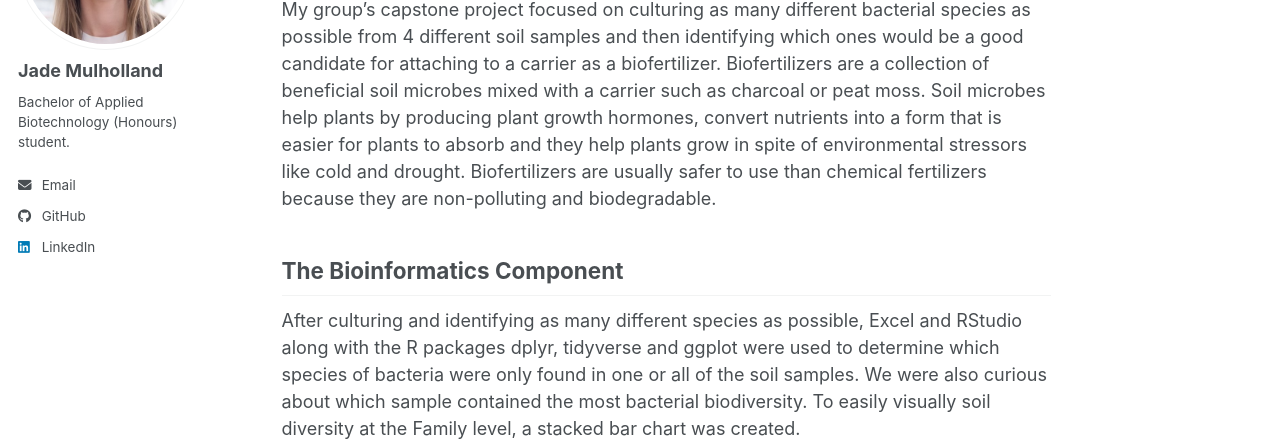
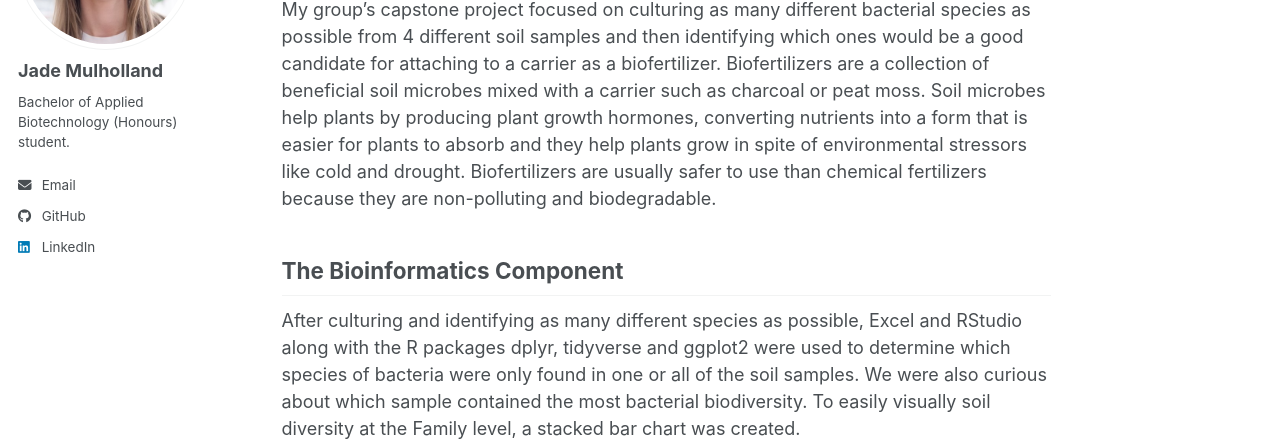
Before and after one commit to JadeLillian/biot74000-portfolio, a Jekyll site: the page built from _pages/capstone.md, in a window 1280 px wide and 1286 px high. Shown: the part 243-686 px from the top of the window. Built offline with Jekyll 4.4.1, drawn with Linux system fonts in a browser that asks for light colours; a script bundle is joined from its source files by our own code; library files that are not in the unit come from our copies.

Commit message:
Refine capstone project description and methodology
Corrected grammatical errors and improved clarity in the project description and methodology.

```diff
--- a/_pages/capstone.md
+++ b/_pages/capstone.md
@@ -29,9 +29,9 @@ author_profile: true
 -->
 
 ## My Capstone Project
-My group's capstone project focused on culturing as many different bacterial species as possible from 4 different soil samples and then identifying which ones would be a good candidate for attaching to a carrier as a biofertilizer. Biofertilizers are a collection of beneficial soil microbes mixed with a carrier such as charcoal or peat moss. Soil microbes help plants by producing plant growth hormones, convert nutrients into a form that is easier for plants to absorb and they help plants grow in spite of environmental stressors like cold and drought. Biofertilizers are usually safer to use than chemical fertilizers because they are non-polluting and biodegradable.
+My group's capstone project focused on culturing as many different bacterial species as possible from 4 different soil samples and then identifying which ones would be a good candidate for attaching to a carrier as a biofertilizer. Biofertilizers are a collection of beneficial soil microbes mixed with a carrier such as charcoal or peat moss. Soil microbes help plants by producing plant growth hormones, converting nutrients into a form that is easier for plants to absorb and they help plants grow in spite of environmental stressors like cold and drought. Biofertilizers are usually safer to use than chemical fertilizers because they are non-polluting and biodegradable.
 ## The Bioinformatics Component
-After culturing and identifying as many different species as possible, Excel and RStudio along with the R packages dplyr, tidyverse and ggplot were used to determine which species of bacteria were only found in one or all of the soil samples. We were also curious about which sample contained the most bacterial biodiversity. To easily visually soil diversity at the Family level, a stacked bar chart was created.
+After culturing and identifying as many different species as possible, Excel and RStudio along with the R packages dplyr, tidyverse and ggplot2 were used to determine which species of bacteria were only found in one or all of the soil samples. We were also curious about which sample contained the most bacterial biodiversity. To easily visually soil diversity at the Family level, a stacked bar chart was created.
 
 The stacked bar chart showed that the soil sample from a farm which has been practicing regenerative soil practices contained the most culturable species diversity.
 ## Why It Strengthened My Capstone
```
